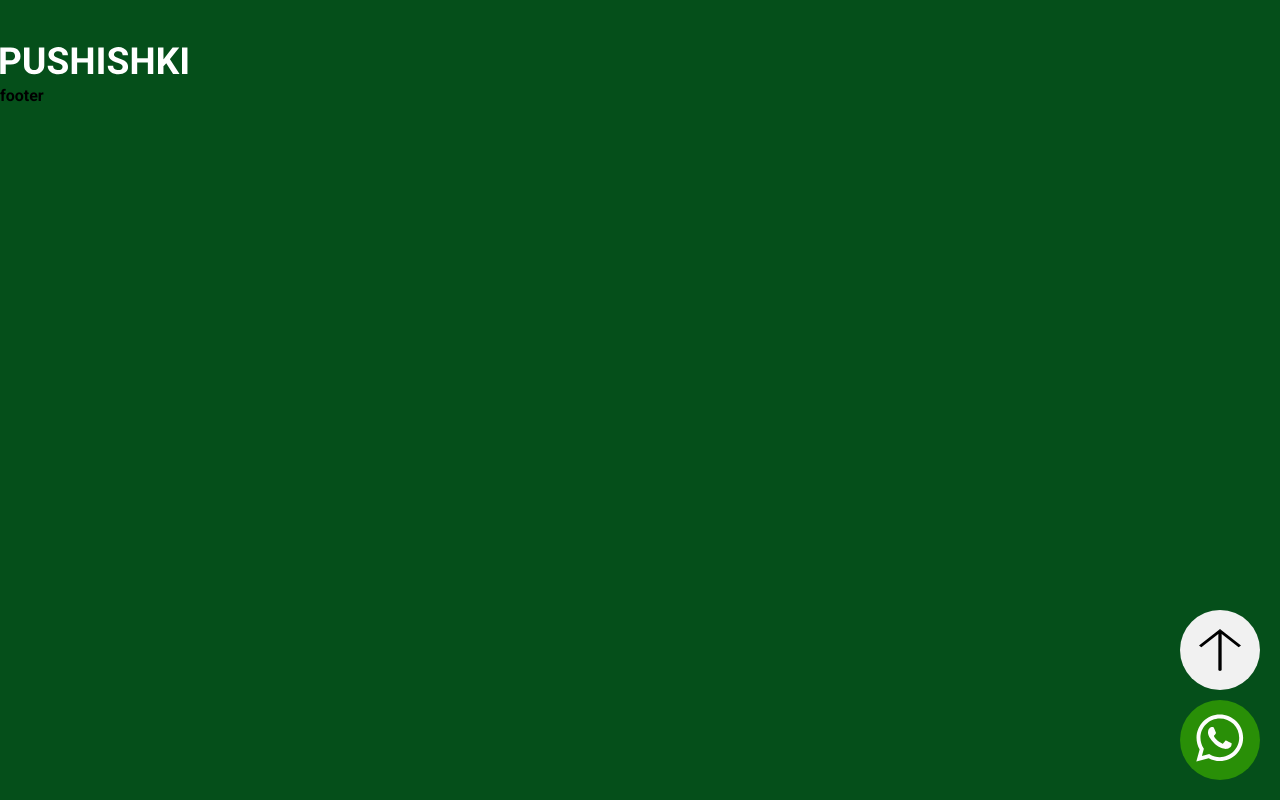
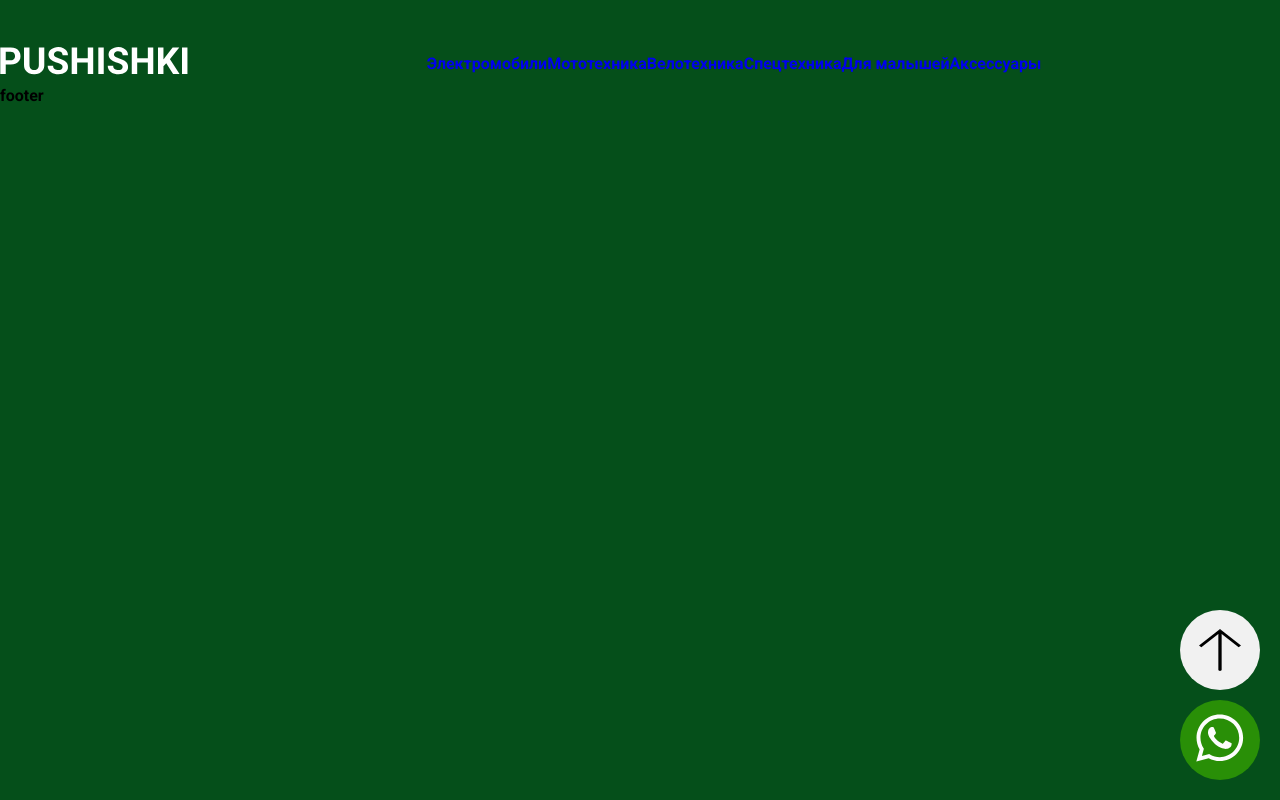
Before and after one commit to Zrossiz/pushishki_client, a Next.js app: page / in a window 1280 px wide. Built offline with nearby package versions, Linux system fonts and the light colour scheme.

Commit message:
feat: added category navigation component

```diff
--- /dev/null
+++ b/src/components/CategoryNavigation/CategoryNavigation.module.scss
@@ -0,0 +1,5 @@
+.wrapper {
+    ul {
+        display: flex;
+    }
+}
--- /dev/null
+++ b/src/components/CategoryNavigation/CategoryNavigation.tsx
@@ -0,0 +1,47 @@
+import Link from "next/link";
+import styles from './CategoryNavigation.module.scss';
+
+const categories = [
+    {
+        name: 'Электромобили',
+        slug: 'electromobili'
+    },
+    {
+        name: 'Мототехника',
+        slug: 'mototehnika'
+    },
+    {
+        name: 'Велотехника',
+        slug: 'velotehnika'
+    },
+    {
+        name: 'Спецтехника',
+        slug: 'spectehnika'
+    },
+    {
+        name: 'Для малышей',
+        slug: 'dlya-malyshei'
+    },
+    {
+        name: 'Аксессуары',
+        slug: 'acsessuary'
+    },
+]
+
+export const CategoryNavigation = () => {
+    return (
+        <div className={styles.wrapper}>
+            <nav>
+                <ul>
+                    {categories.map((item, index) => (
+                        <li key={index}>
+                            <Link href={`/categories/${item.slug}`}>
+                                {item.name}
+                            </Link>
+                        </li>
+                    ))}
+                </ul>
+            </nav>
+        </div>
+    )
+}
--- a/src/components/index.ts
+++ b/src/components/index.ts
@@ -1,2 +1,3 @@
-export * from './ToTop/ToTop'
-export * from './WhatsApp/WhatsApp'
+export * from './ToTop/ToTop';
+export * from './WhatsApp/WhatsApp';
+export * from './CategoryNavigation/CategoryNavigation';
--- a/src/layout/Header/Header.module.scss
+++ b/src/layout/Header/Header.module.scss
@@ -0,0 +1,9 @@
+.headerWrapper {
+    display: flex;
+    justify-content: space-between;
+}
+
+.categoryNavWrapper {
+    display: flex;
+    align-items: center;
+}
--- a/src/layout/Header/Header.tsx
+++ b/src/layout/Header/Header.tsx
@@ -1,3 +1,4 @@
+import { CategoryNavigation } from '@/components';
 import styles from './Header.module.scss';
 import Image from 'next/image';
 
@@ -8,7 +9,9 @@ export const Header = () => {
                 <div className={styles.logoWrapper}>
                     <Image src="/Logo.svg" width={188} height={42} alt="Логотип" />
                 </div>
-                <div className={styles.categoryNavWrapper}></div>
+                <div className={styles.categoryNavWrapper}>
+                    <CategoryNavigation />
+                </div>
                 <div className={styles.navWrapper}></div>
             </div>
         </header>
--- a/src/styles/globals.css
+++ b/src/styles/globals.css
@@ -3,3 +3,13 @@ body {
     padding: 0;
     background-color: #054F1A;
 }
+
+ul {
+    padding: 0;
+    margin: 0;
+    list-style: none;
+}
+
+a {
+    text-decoration: none;
+}
```
